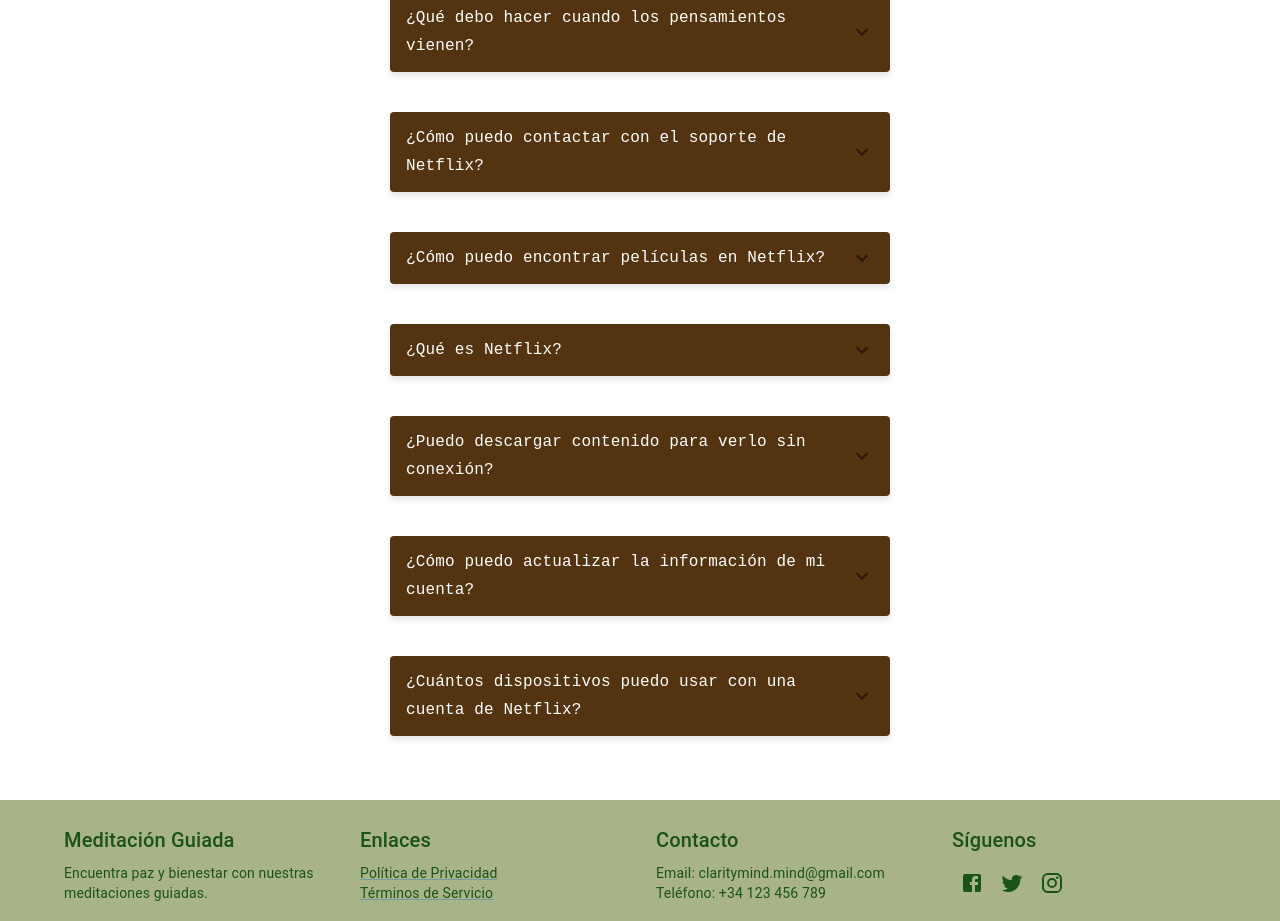
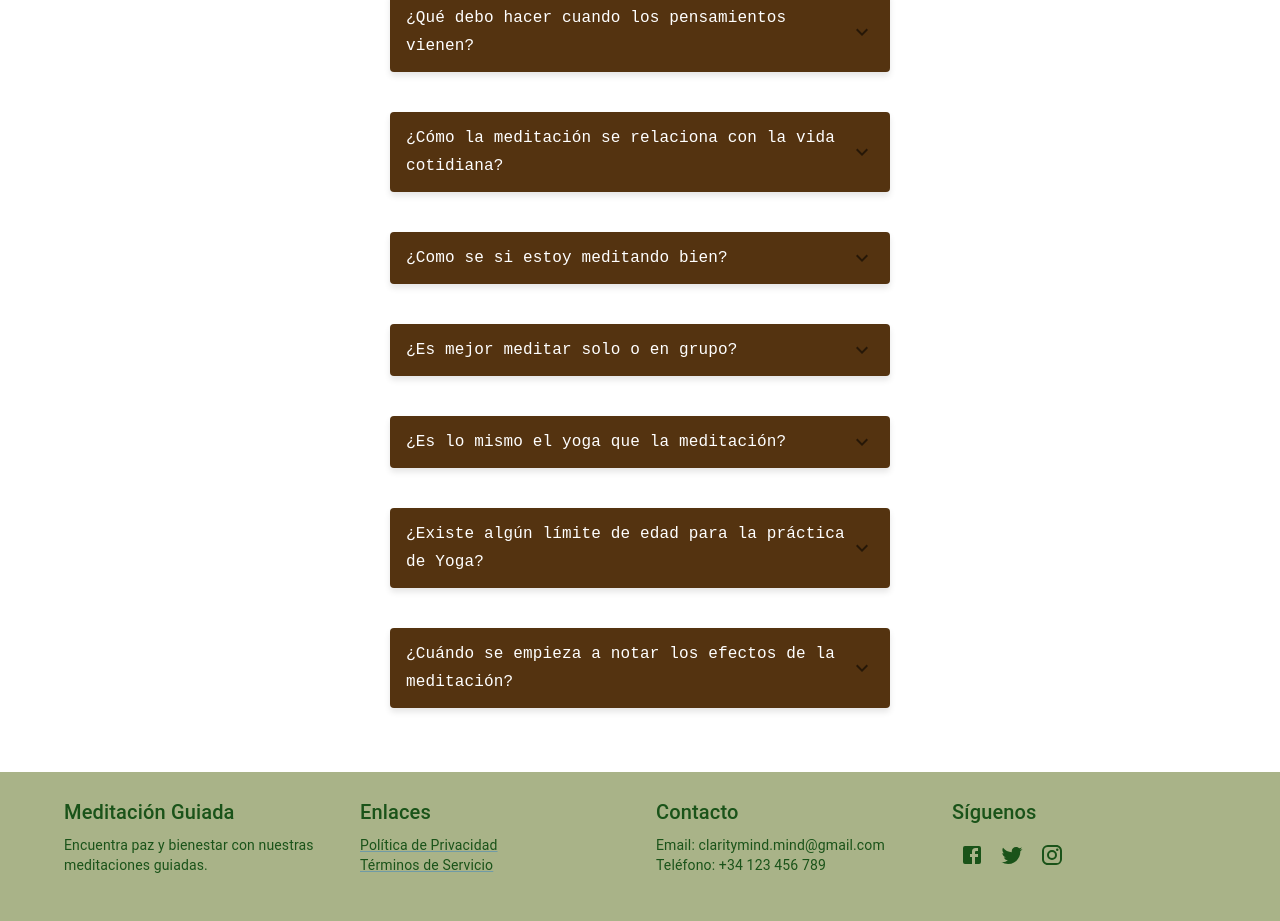
Before and after one commit to edgaramayaa10/ProyectoClarityMind, a React (Vite) app in the folder vite-project/: page / in a window 1280 px wide. Shown: the part 1520-2441 px from the top of the page. Built offline with nearby package versions, Linux system fonts and the light colour scheme.

Commit message:
preguntasFinish

```diff
--- a/vite-project/src/components/BodyComponent2/BodyComponent2.tsx
+++ b/vite-project/src/components/BodyComponent2/BodyComponent2.tsx
@@ -30,12 +30,12 @@ const faqItems: FAQItem[] = [
     )
   },
   { question: '¿Qué debo hacer cuando los pensamientos vienen?', answer: 'Pensar es una función natural de la mente, no hay necesidad de detener los pensamientos que se produzcan. Cuando estás meditando y te das cuenta que has estado perdido en tus pensamientos, simplemente regresa tu conciencia al objeto de tu meditación. No hay que hacer nada más. Incluso puedes tomar tus pensamientos como el objeto de la meditación, o descansar en conciencia abierta, dejando que éstos vengan y vayan sin prestarles demasiada atención.' },
-  { question: '¿Cómo puedo contactar con el soporte de Netflix?', answer: '• Puedes contactar con nuestro soporte...' },
-  { question: '¿Cómo puedo encontrar películas en Netflix?', answer: '• Puedes buscar películas usando la función de búsqueda...' },
-  { question: '¿Qué es Netflix?', answer: '• Netflix es un servicio de streaming que ofrece una amplia variedad...' },
-  { question: '¿Puedo descargar contenido para verlo sin conexión?', answer: '• Sí, puedes descargar películas y series para verlas sin conexión...' },
-  { question: '¿Cómo puedo actualizar la información de mi cuenta?', answer: '• Puedes actualizar la información de tu cuenta accediendo a...' },
-  { question: '¿Cuántos dispositivos puedo usar con una cuenta de Netflix?', answer: '• Puedes usar hasta cuatro dispositivos con una cuenta de Netflix...' },
+  { question: '¿Cómo la meditación se relaciona con la vida cotidiana?', answer: 'La meditación nos permite estar más conscientes y presentes en cualquier actividad que hagamos. Tiene un impacto benéfico en prácticamente todos los aspectos de la vida diaria.' },
+  { question: '¿Como se si estoy meditando bien?', answer: 'Una vez adoptados los aspectos clave de la meditación, es importante tener presente que no hay meditaciones buenas o meditaciones malas. Lo que viene forma parte de la experiencia meditativa y como tal lo integramos como parte de nuestro presente.' },
+  { question: '¿Es mejor meditar solo o en grupo?', answer: 'Aunque la meditación es un acto de interiorización individual, es muy recomendable la meditación en grupo' },
+  { question: '¿Es lo mismo el yoga que la meditación?', answer: 'El yoga es una disciplina que implica trabajo corporal, respiratorio y de concentración. La meditación es una técnica para el desarrollo de la mente' },
+  { question: '¿Existe algún límite de edad para la práctica de Yoga?', answer: 'El Yoga es una práctica abierta a cualquier edad. No existe una edad límite, sólo las condiciones que su cuerpo le permita' },
+  { question: '¿Cuándo se empieza a notar los efectos de la meditación?', answer: 'Si te preguntas cuánto tiempo debes ser paciente para ver los efectos, en pocas palabras, con 30-45 minutos de prácticas regulares de meditación diaria durante varias semanas o meses empezarás a ver los efectos positivos' },
 ];
 
 const CustomAccordion = styled(Accordion)({
@@ -72,7 +72,7 @@ const BodyComponent2: React.FC = () => {
     <React.Fragment>
       <CssBaseline />
       <Box sx={{ p: 3, backgroundColor: 'white', textAlign: 'center', minHeight: '100vh', fontFamily: 'monospace' }}>
-        <Typography variant="h4" gutterBottom sx={{ mb: 4, color: 'black', fontFamily: 'monospace' }}>
+        <Typography variant="h4" gutterBottom sx={{ mb: 4, color: '#543310', fontFamily: 'monospace' }}>
           Preguntas Frecuentes
         </Typography>
         {faqItems.map((item, index) => (
```
